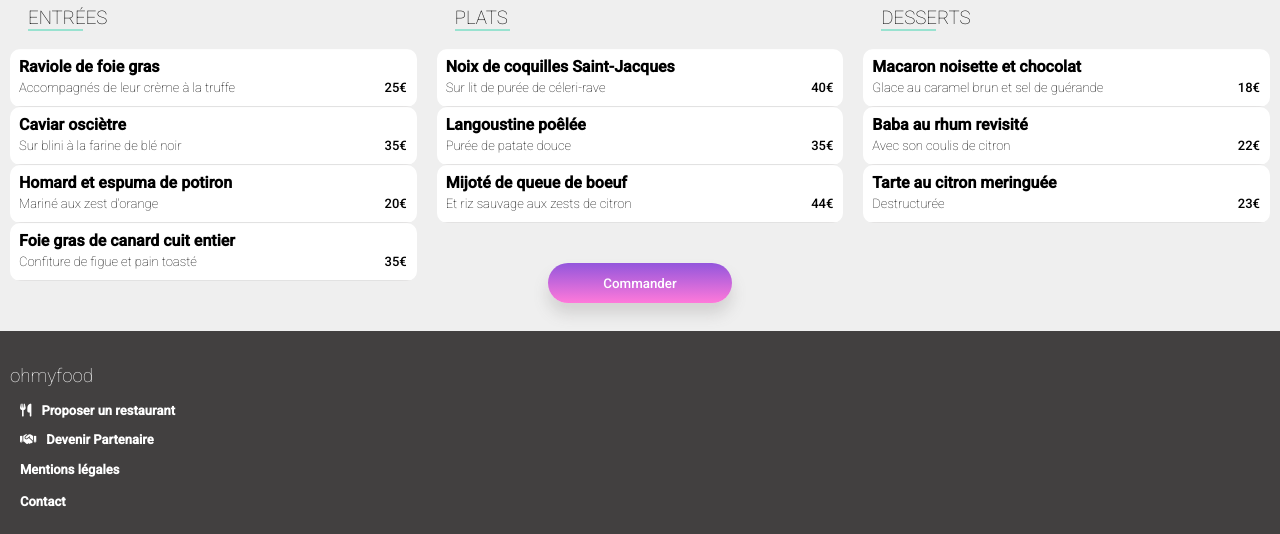
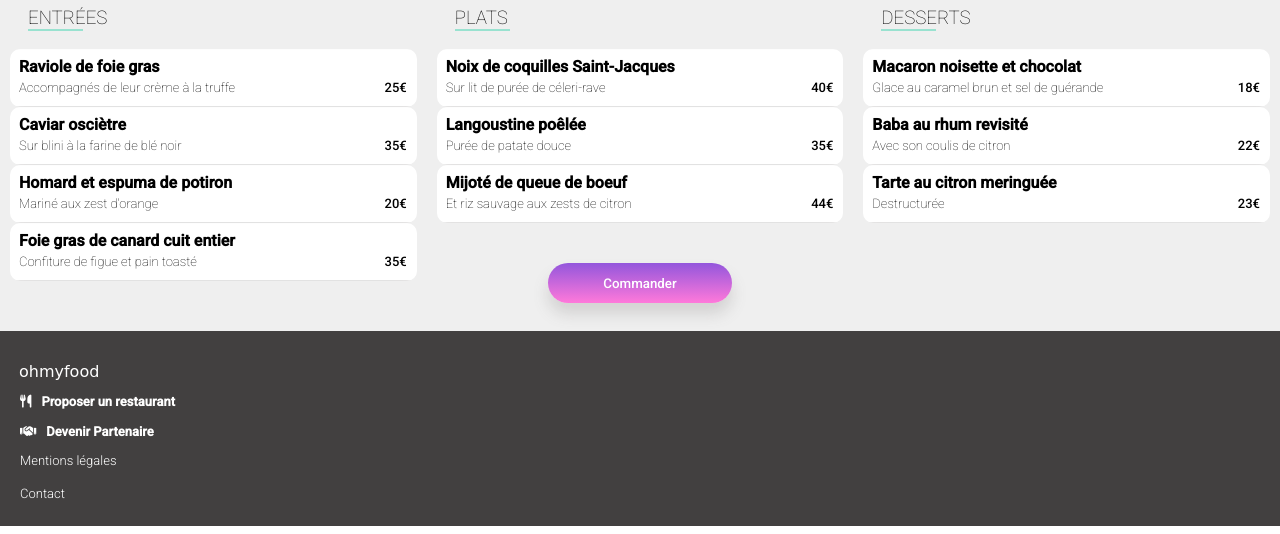
Before and after one commit to valfarge/OhMyFood-project, a website: page La-note-enchantée.html in a window 1280 px wide. Shown: the part 360-894 px from the top of the page. Drawn offline with Linux system fonts and the light colour scheme; a web font is replaced by a local one.

Commit message:
add new footer

```diff
--- a/La-note-enchantée.html
+++ b/La-note-enchantée.html
@@ -217,7 +217,7 @@
     </main>
     <footer class="footer">
       <div class="footer--element">
-        <h3>ohmyfood</h3>
+        <p>ohmyfood<p>
         <div class="footer--element--modifier">
           <i class="fa-solid fa-utensils"></i>
           <h4>Proposer un restaurant</h4>
@@ -226,8 +226,11 @@
           <i class="fa-solid fa-handshake"></i>
           <h4>Devenir Partenaire</h4>
         </div>
+        <div class="fin">
         <h4>Mentions légales</h4>
-        <h4>Contact</h4>
+
+        <a href="mailto:votreadresse@mail.fr"><h4>Contact</h4></a>
+      </div>
       </div>
     </footer>
   </body>
```
Also changed, not shown: La-palette-du-gout.html (+5 -2 lines), Le-délice-des-sens.html (+5 -2 lines), Menu-à-la-française.html (+5 -2 lines).
